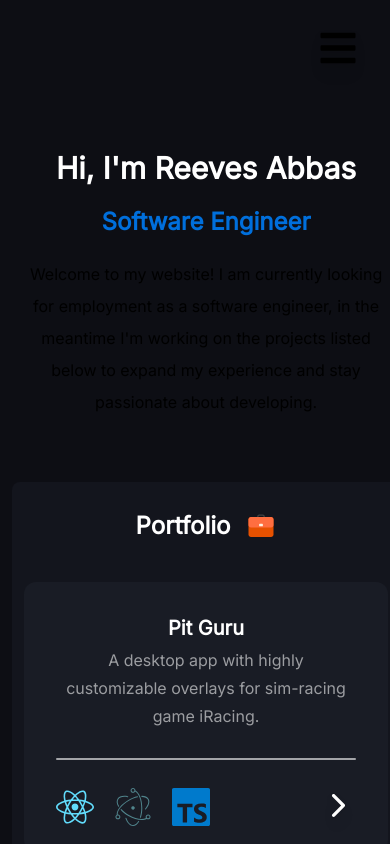
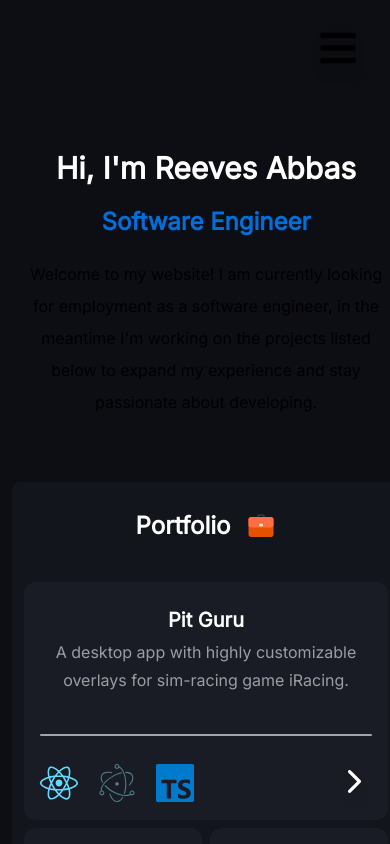
Before and after one commit to reevesabbas/my-website, a Next.js app: page / in a window 390 px wide. Shown: the top 844 px of the page. Built offline with nearby package versions, Linux system fonts and the light colour scheme.

Commit message:
spacing adjustment

```diff
--- a/src/components/ProjectCard.tsx
+++ b/src/components/ProjectCard.tsx
@@ -13,8 +13,8 @@ interface ProjectCardProps {
 
 export const ProjectCard: React.FC<ProjectCardProps> = ({ description, techStack, large, link, title }) => {
   return (
-    <div className={`${large ? 'col-span-2' : 'col-span-1'} p-8 bg-gray rounded-xl`}>
-      <div className="md:space-y-4 space-y-1 md:h-32 h-36">
+    <div className={`${large ? 'col-span-2' : 'col-span-1'} md:p-8 py-6 px-4 bg-gray rounded-xl`}>
+      <div className="md:space-y-4 space-y-1 h-32">
         <h2 className="text-xl font-semibold">{title}</h2>
         <p className="leading-7 text-[#ffffff91]">{description}</p>
       </div>
```
